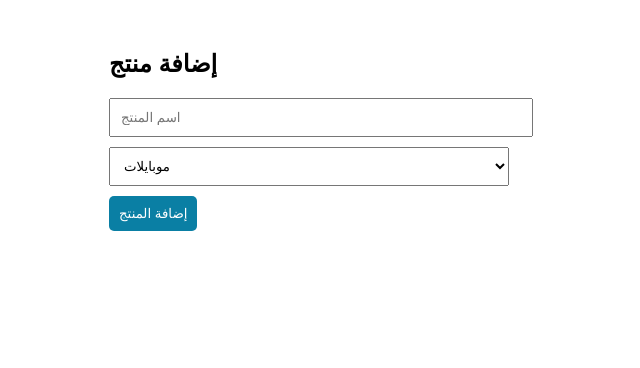
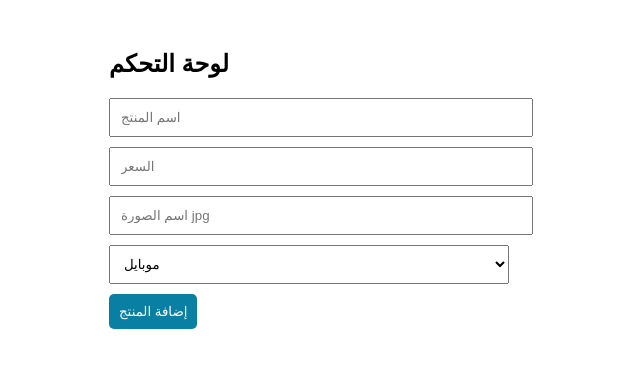
Before and after one commit to top2day20-bot/top, a plain HTML site: page admin.html in a window 1280 px wide. Shown: the whole page, without its empty margins (331-971 px from the left). Drawn offline with Linux system fonts and the light colour scheme.

Commit message:
Update admin.html

```diff
--- a/admin.html
+++ b/admin.html
@@ -2,26 +2,22 @@
 <html lang="ar">
 <head>
   <meta charset="UTF-8">
-  <title>لوحة الأدمن</title>
-  <meta name="viewport" content="width=device-width, initial-scale=1.0">
+  <title>الأدمن</title>
   <link rel="stylesheet" href="style.css">
 </head>
-<body>
+<body class="admin">
 
-<div class="admin">
+<h2>لوحة التحكم</h2>
 
-  <h2>إضافة منتج</h2>
+<input id="name" placeholder="اسم المنتج">
+<input id="price" placeholder="السعر">
+<input id="image" placeholder="اسم الصورة jpg">
+<select id="type">
+  <option value="phone">موبايل</option>
+  <option value="acc">إكسسوار</option>
+</select>
 
-  <input id="name" placeholder="اسم المنتج">
-
-  <select id="category">
-    <option value="mobiles">موبايلات</option>
-    <option value="accessories">إكسسوارات</option>
-  </select>
-
-  <button onclick="addProduct()">إضافة المنتج</button>
-
-</div>
+<button onclick="addProduct()">إضافة المنتج</button>
 
 <script src="script.js"></script>
 </body>
```
